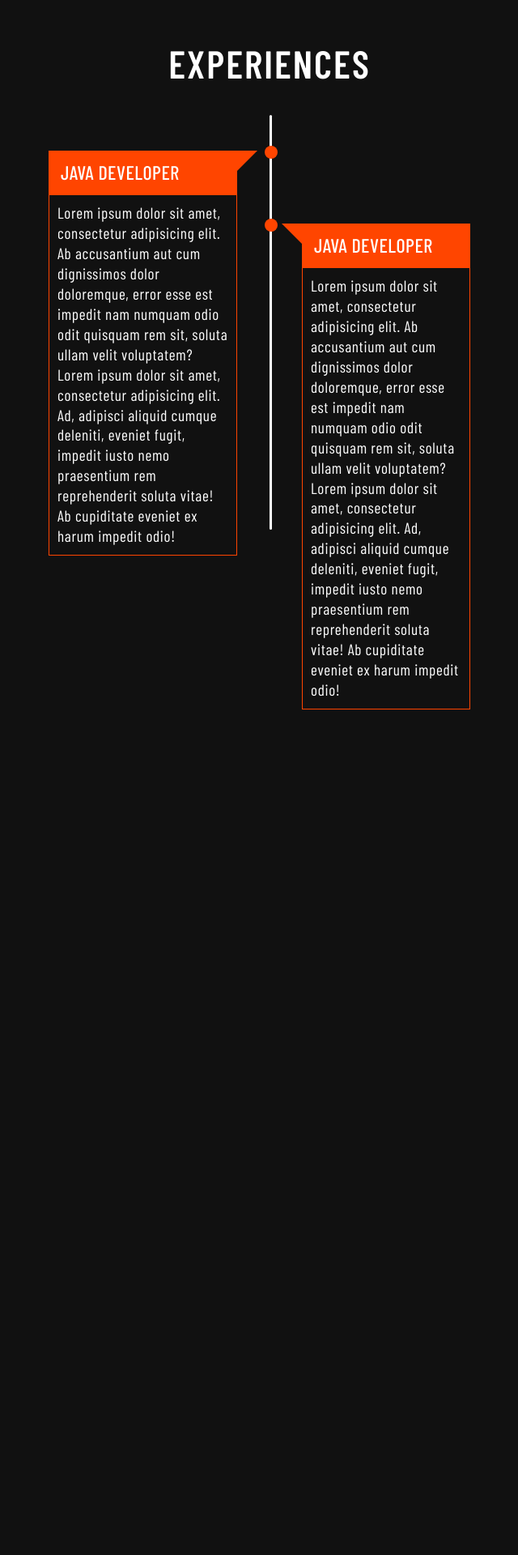
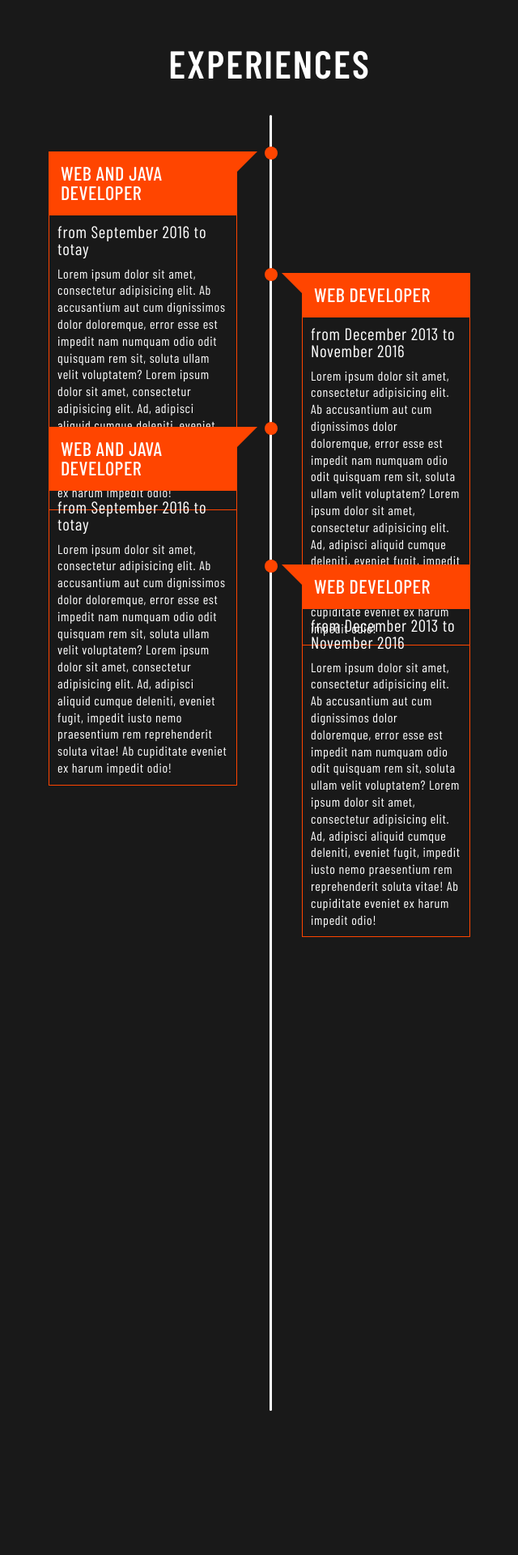
Before and after one commit to SerkanF/symfony-project, a Symfony app: template templates/front-end/resume.html.twig in a window 1280 px wide. Shown: the part 823-2743 px from the top of the page at 81% size, without its empty margins (307-947 px from the left). Before the commit the page ends 1699 px from the top, so only its background shows below. Run offline with Twig, Linux system fonts and the light colour scheme; the template is opened without the code that fills it, so the values that code supplies are empty; some libraries are stand-ins or nearby versions; some web fonts are replaced.

Commit message:
Add experiences

```diff
--- a/public/css/resume.css
+++ b/public/css/resume.css
@@ -135,9 +135,10 @@
 .experiences {
     width: 90%;
     margin: 0 auto;
-    height: 80%;
+    height: 2000px;
     margin-top: 111px;
     color: white;
+    font-size: 1em;
     font-family: "Barlow Condensed";
 }
 
@@ -177,12 +178,19 @@
     letter-spacing: 0.5px;
 }
 
+.date-experience {
+    font-size: 1.3em;
+    font-weight: 300;
+    padding-bottom: 10px;
+}
+
 .experience-description {
     border: 1px solid orangered;
     padding: 10px;
-    font-size: 1.2em;
+    font-size: 1em;
     letter-spacing: 0.7px;
     line-height: 1.3em;
+    font-weight: 300;
 }
 
 .experience-left, .experience-right {
@@ -249,9 +257,15 @@
 }
 
 .experience-1 {
-    top: 29px;
+    top: 30px;
 }
 
 .experience-2 {
-    top: 119px;
+    top: 180px;
 }
+.experience-3 {
+    top: 370px;
+}
+.experience-4 {
+    top: 540px;
+}
--- a/public/css/style.css
+++ b/public/css/style.css
@@ -1,5 +1,9 @@
 body {
     background-color: #111111!important;
+}
+
+body.resume {
+    background-color: rgb(25, 25, 25)!important;
 }
 
 .main {
--- a/templates/front-end/resume.html.twig
+++ b/templates/front-end/resume.html.twig
@@ -16,7 +16,7 @@
     <link rel="stylesheet" href="css/resume.css">
 
 </head>
-<body>
+<body class="resume">
 
 {% block navigation %}
 
--- a/templates/front-end/templates/resume/experience.html.twig
+++ b/templates/front-end/templates/resume/experience.html.twig
@@ -14,9 +14,13 @@
 
             </div>
             <div class="header-experience">
-                JAVA Developer
+                WEB and JAVA Developer
             </div>
+
             <div class="experience-description">
+                <div class="date-experience">
+                    from September 2016 to totay
+                </div>
                 Lorem ipsum dolor sit amet, consectetur adipisicing elit.
                 Ab accusantium aut cum dignissimos dolor doloremque, error esse est impedit nam numquam odio odit quisquam rem sit, soluta ullam velit voluptatem?
                 Lorem ipsum dolor sit amet, consectetur adipisicing elit.
@@ -32,9 +36,57 @@
 
             </div>
             <div class="header-experience">
-                JAVA Developer
+                WEB Developer
             </div>
+
             <div class="experience-description">
+                <div class="date-experience">
+                    from December 2013 to November 2016
+                </div>
+                Lorem ipsum dolor sit amet, consectetur adipisicing elit.
+                Ab accusantium aut cum dignissimos dolor doloremque, error esse est impedit nam numquam odio odit quisquam rem sit, soluta ullam velit voluptatem?
+                Lorem ipsum dolor sit amet, consectetur adipisicing elit.
+                Ad, adipisci aliquid cumque deleniti, eveniet fugit, impedit iusto nemo praesentium rem reprehenderit soluta vitae! Ab cupiditate eveniet ex harum impedit odio!
+            </div>
+        </div>
+
+        <div class="experience-left experience-3">
+            <div class="rightTriangle">
+
+            </div>
+            <div class="circle">
+
+            </div>
+            <div class="header-experience">
+                WEB and JAVA Developer
+            </div>
+
+            <div class="experience-description">
+                <div class="date-experience">
+                    from September 2016 to totay
+                </div>
+                Lorem ipsum dolor sit amet, consectetur adipisicing elit.
+                Ab accusantium aut cum dignissimos dolor doloremque, error esse est impedit nam numquam odio odit quisquam rem sit, soluta ullam velit voluptatem?
+                Lorem ipsum dolor sit amet, consectetur adipisicing elit.
+                Ad, adipisci aliquid cumque deleniti, eveniet fugit, impedit iusto nemo praesentium rem reprehenderit soluta vitae! Ab cupiditate eveniet ex harum impedit odio!
+            </div>
+        </div>
+
+        <div class="experience-right experience-4">
+            <div class="leftTriangle">
+
+            </div>
+            <div class="circle">
+
+            </div>
+            <div class="header-experience">
+                WEB Developer
+            </div>
+
+            <div class="experience-description">
+                <div class="date-experience">
+                    from December 2013 to November 2016
+                </div>
                 Lorem ipsum dolor sit amet, consectetur adipisicing elit.
                 Ab accusantium aut cum dignissimos dolor doloremque, error esse est impedit nam numquam odio odit quisquam rem sit, soluta ullam velit voluptatem?
                 Lorem ipsum dolor sit amet, consectetur adipisicing elit.
```
